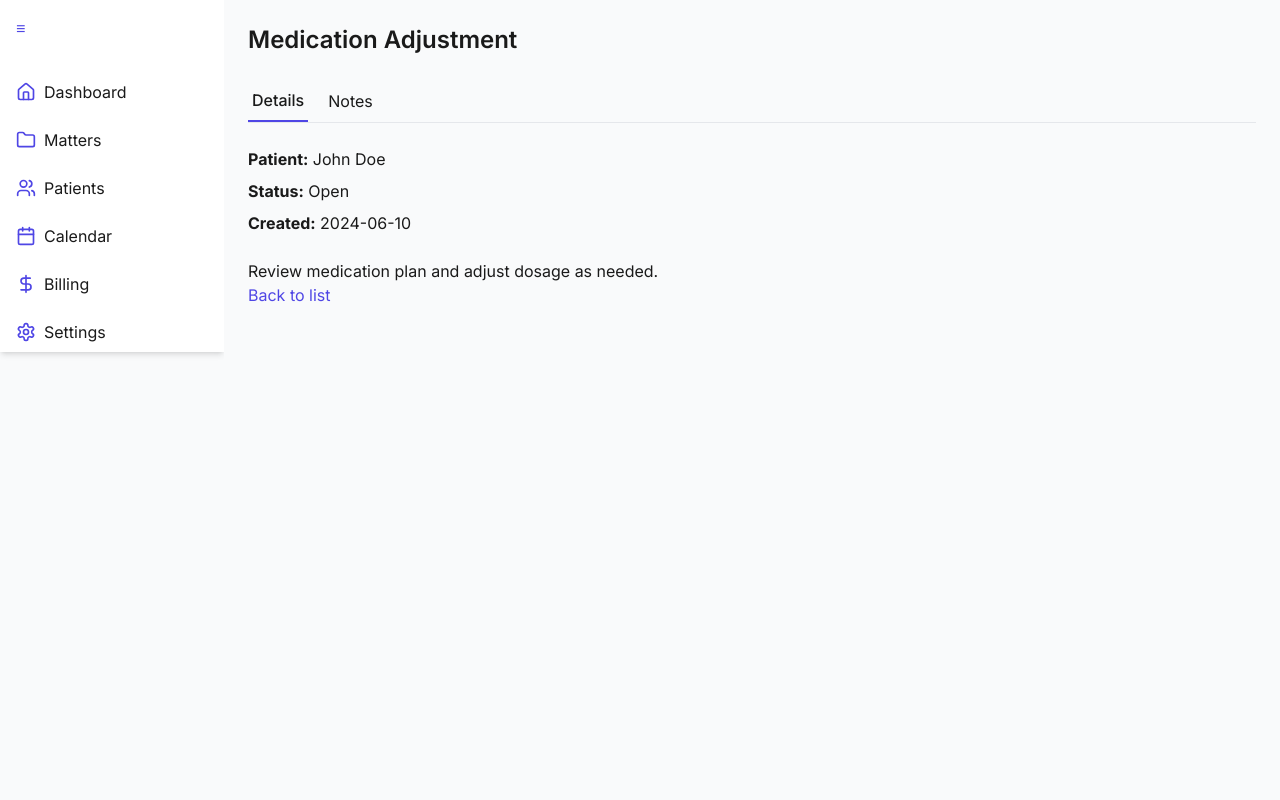
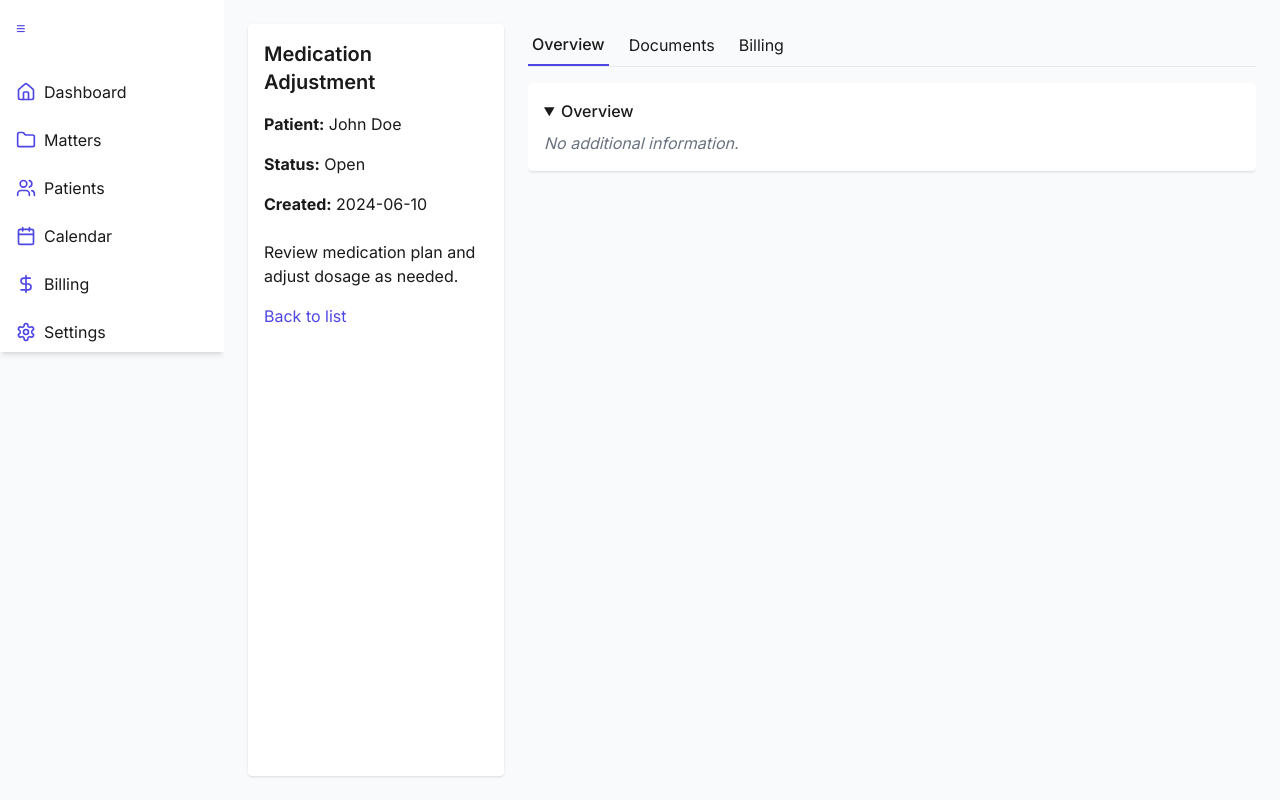
Before and after one commit to sorryforpie/UrgentPsychCRM, a Next.js app: page /matters/1 in a window 1280 px wide. Built offline with nearby package versions, Linux system fonts and the light colour scheme.

Commit message:
Add summary sidebar and tabbed layout for matter detail

```diff
--- a/src/app/matters/[id]/page.tsx
+++ b/src/app/matters/[id]/page.tsx
@@ -10,33 +10,15 @@ interface Params {
 
 export default function MatterDetail({ params }: Params) {
   const matter = getMatter(params.id);
-  const [tab, setTab] = useState<'details' | 'notes'>('details');
+  const [tab, setTab] = useState<'overview' | 'documents' | 'billing'>('overview');
 
   if (!matter) return notFound();
 
   return (
-    <div className="space-y-6">
-      <h1 className="text-2xl font-semibold">{matter.title}</h1>
-      <div className="flex space-x-4 border-b">
-        <button
-          onClick={() => setTab('details')}
-          className={`py-2 px-1${
-            tab === 'details' ? ' border-b-2 border-accent font-medium' : ''
-          }`}
-        >
-          Details
-        </button>
-        <button
-          onClick={() => setTab('notes')}
-          className={`py-2 px-1${
-            tab === 'notes' ? ' border-b-2 border-accent font-medium' : ''
-          }`}
-        >
-          Notes
-        </button>
-      </div>
-      {tab === 'details' ? (
-        <div className="space-y-2">
+    <div className="flex flex-col md:flex-row h-full gap-6">
+      {/* Left summary sidebar */}
+      <aside className="md:w-64 shrink-0 space-y-4 bg-white rounded shadow p-4 overflow-y-auto">
+        <h1 className="text-xl font-semibold">{matter.title}</h1>
         <div>
           <strong>Patient:</strong> {matter.patient}
         </div>
@@ -46,16 +28,58 @@ export default function MatterDetail({ params }: Params) {
         <div>
           <strong>Created:</strong> {matter.created}
         </div>
-          <p className="pt-4">{matter.description}</p>
-        </div>
-      ) : (
-        <div className="space-y-2">
-          <p className="italic text-gray-500">No notes yet.</p>
-        </div>
-      )}
-      <Link href="/matters" className="text-accent hover:underline">
+        <p className="pt-2">{matter.description}</p>
+        <Link href="/matters" className="text-accent hover:underline block">
           Back to list
         </Link>
+      </aside>
+
+      {/* Right tabbed content */}
+      <section className="flex-1 flex flex-col">
+        <div className="flex space-x-4 border-b mb-4">
+          <button
+            onClick={() => setTab('overview')}
+            className={`py-2 px-1${tab === 'overview' ? ' border-b-2 border-accent font-medium' : ''}`}
+          >
+            Overview
+          </button>
+          <button
+            onClick={() => setTab('documents')}
+            className={`py-2 px-1${tab === 'documents' ? ' border-b-2 border-accent font-medium' : ''}`}
+          >
+            Documents
+          </button>
+          <button
+            onClick={() => setTab('billing')}
+            className={`py-2 px-1${tab === 'billing' ? ' border-b-2 border-accent font-medium' : ''}`}
+          >
+            Billing
+          </button>
+        </div>
+
+        <div className="flex-1 overflow-y-auto space-y-4">
+          {tab === 'overview' && (
+            <details open className="bg-white rounded shadow p-4">
+              <summary className="cursor-pointer font-medium">Overview</summary>
+              <p className="mt-2 italic text-gray-500">No additional information.</p>
+            </details>
+          )}
+
+          {tab === 'documents' && (
+            <details open className="bg-white rounded shadow p-4">
+              <summary className="cursor-pointer font-medium">Documents</summary>
+              <p className="mt-2 italic text-gray-500">No documents yet.</p>
+            </details>
+          )}
+
+          {tab === 'billing' && (
+            <details open className="bg-white rounded shadow p-4">
+              <summary className="cursor-pointer font-medium">Billing</summary>
+              <p className="mt-2 italic text-gray-500">No billing info yet.</p>
+            </details>
+          )}
+        </div>
+      </section>
     </div>
   );
 }
```
Lines whose indentation alone changed are shown as unchanged.
